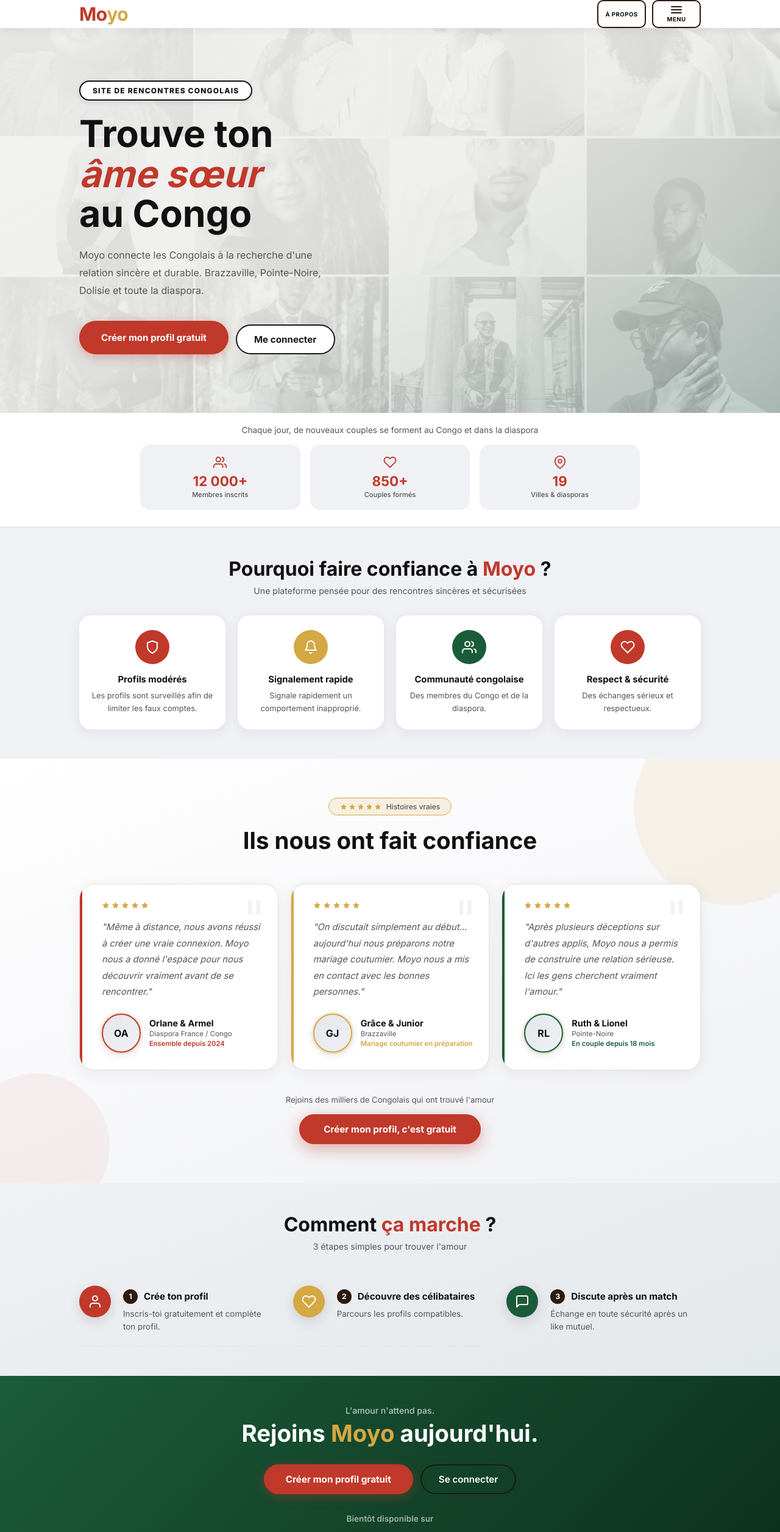
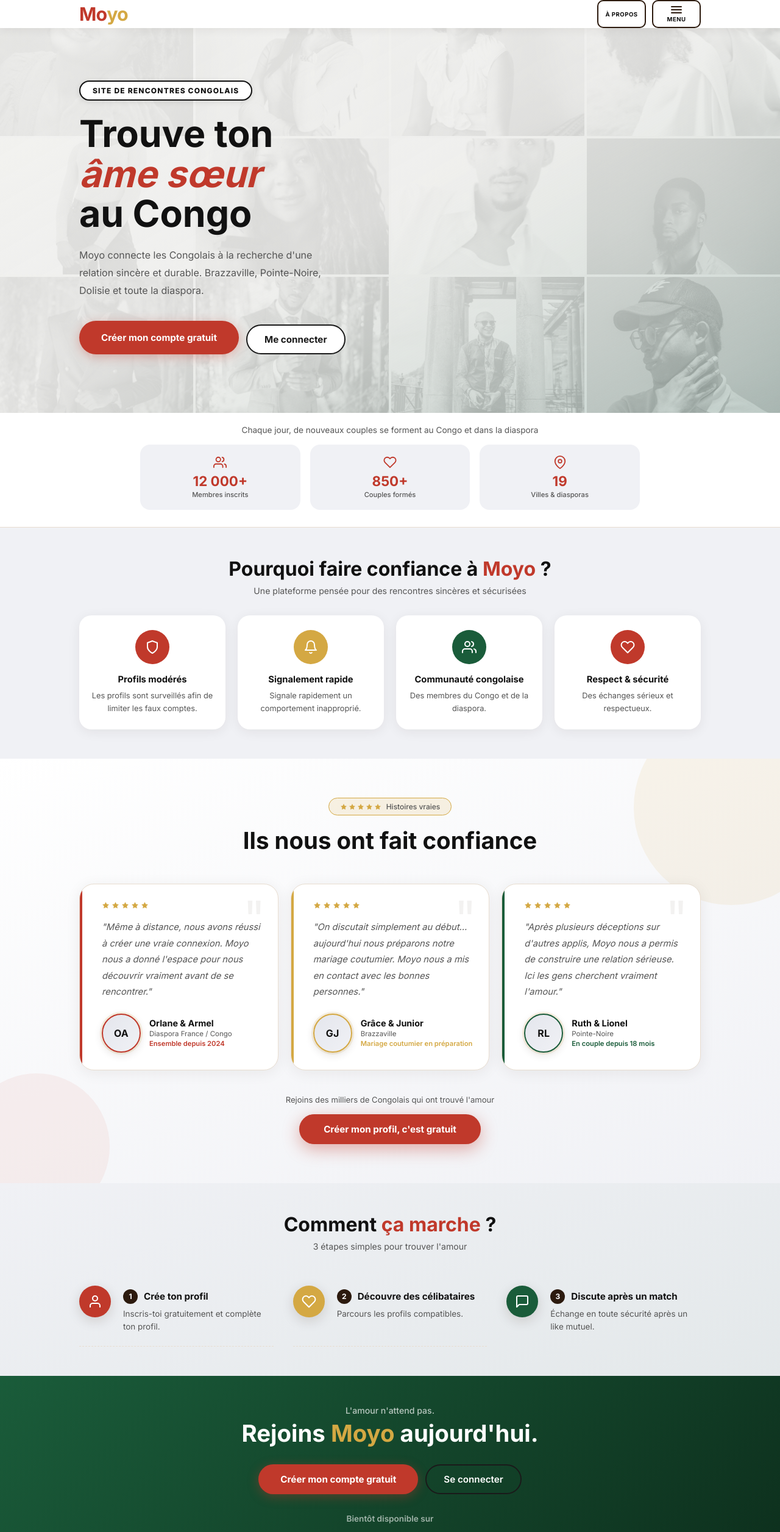
Before and after one commit to romeoguebo97-sys/Moyo-dating, a React (Vite) app: page / in a window 1280 px wide. Shown: the top 2512 px of the page at 61% size. Built offline with nearby package versions, Linux system fonts and the light colour scheme.

Commit message:
Update App.tsx

```diff
--- a/src/App.tsx
+++ b/src/App.tsx
@@ -825,7 +825,7 @@ function Landing({ onNav }: { onNav: (p: string) => void }) {
             </p>
             <div className="fu4 landing-hero-btns" style={{ display: "flex", gap: 12, justifyContent: "center", flexWrap: "wrap", marginBottom: 4 }}>
               <button className="btn-p" onClick={() => onNav("signup")} style={{ border: "none", borderRadius: 50, padding: "15px 36px", fontWeight: 700, fontSize: "0.95rem", background: G.rouge, color: G.blanc, boxShadow: "0 4px 18px rgba(192,57,43,0.35)", cursor: "pointer" }}>
-                Créer mon profil gratuit
+                Créer mon compte gratuit
               </button>
               <button className="btn-o" onClick={() => onNav("login")} style={{ border: "2px solid #1a1a1a", borderRadius: 50, padding: "13px 28px", fontWeight: 700, fontSize: "0.95rem", background: G.blanc, color: "#1a1a1a", cursor: "pointer", marginTop: 6 }}>
                 Me connecter
@@ -1252,7 +1252,7 @@ function Landing({ onNav }: { onNav: (p: string) => void }) {
           </h2>
           <div style={{ display: "flex", gap: 12, flexWrap: "wrap", justifyContent: "center", marginBottom: 32 }}>
             <button className="btn-p" onClick={() => onNav("signup")} style={{ border: "none", borderRadius: 50, padding: "15px 36px", fontWeight: 700, fontSize: "0.95rem", background: G.rouge, color: G.blanc, boxShadow: "0 4px 18px rgba(192,57,43,0.4)", cursor: "pointer" }}>
-              Créer mon profil gratuit
+              Créer mon compte gratuit
             </button>
             <button className="btn-o" onClick={() => onNav("login")} style={{ border: `2px solid rgba(255,255,255,0.6)`, borderRadius: 50, padding: "13px 28px", fontWeight: 600, fontSize: "0.95rem", background: "transparent", color: G.blanc, cursor: "pointer" }}>
               Se connecter
```
